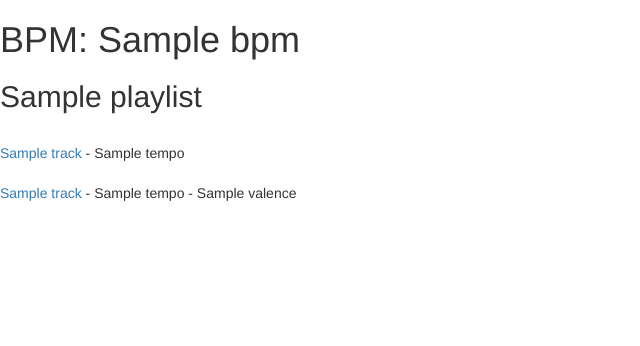
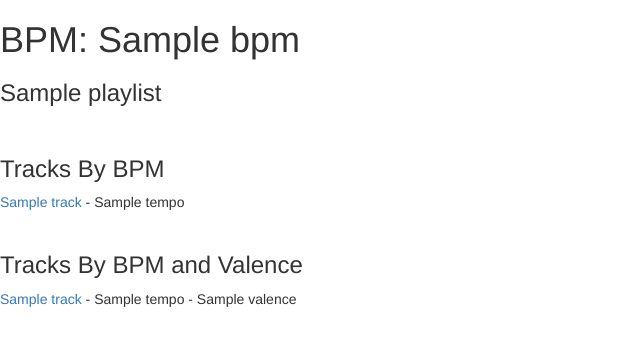
Before and after one commit to kellymhli/spotify-sort, a Flask app: template templates/bpm.html in a window 1280 px wide. Shown: the top 346 px of the page, without its empty margins (0-640 px from the left). Run offline with Flask 2, Linux system fonts and the light colour scheme; tables that the repository leaves empty hold one stand-in row (values such as "Sample post"); the template is opened without the code that fills it: values that come from a table or form of the project are taken from there, most other values are stand-ins (such as "Sample title", 1, 10 or a date in 2020); parts of the project's set-up code (start-up, migrations or seed data) failed here and were passed over; some libraries are stand-ins or nearby versions.

Commit message:
Format headers

```diff
--- a/templates/bpm.html
+++ b/templates/bpm.html
@@ -4,11 +4,12 @@
     <h1>BPM: {{ bpm }}</h1>
 
     {% for playlist in playlists %}
-        <h2>{{ playlist.pl_name }}</h2>
+        <h3>{{ playlist.pl_name }}</h3>
     {% endfor %}
 
     <br>
 
+    <h3>Tracks By BPM</h3>
     {% for track in bpm_tracks %}
         <a href="/tracks/{{ track.track_id }}">
             {{ track.track_name }}
@@ -18,6 +19,7 @@
 
     <br>
 
+    <h3>Tracks By BPM and Valence</h3>
     {% for track in sorted_tracks %}
     <a href="/tracks/{{ track.track_id }}">
         {{ track.track_name }}
```
